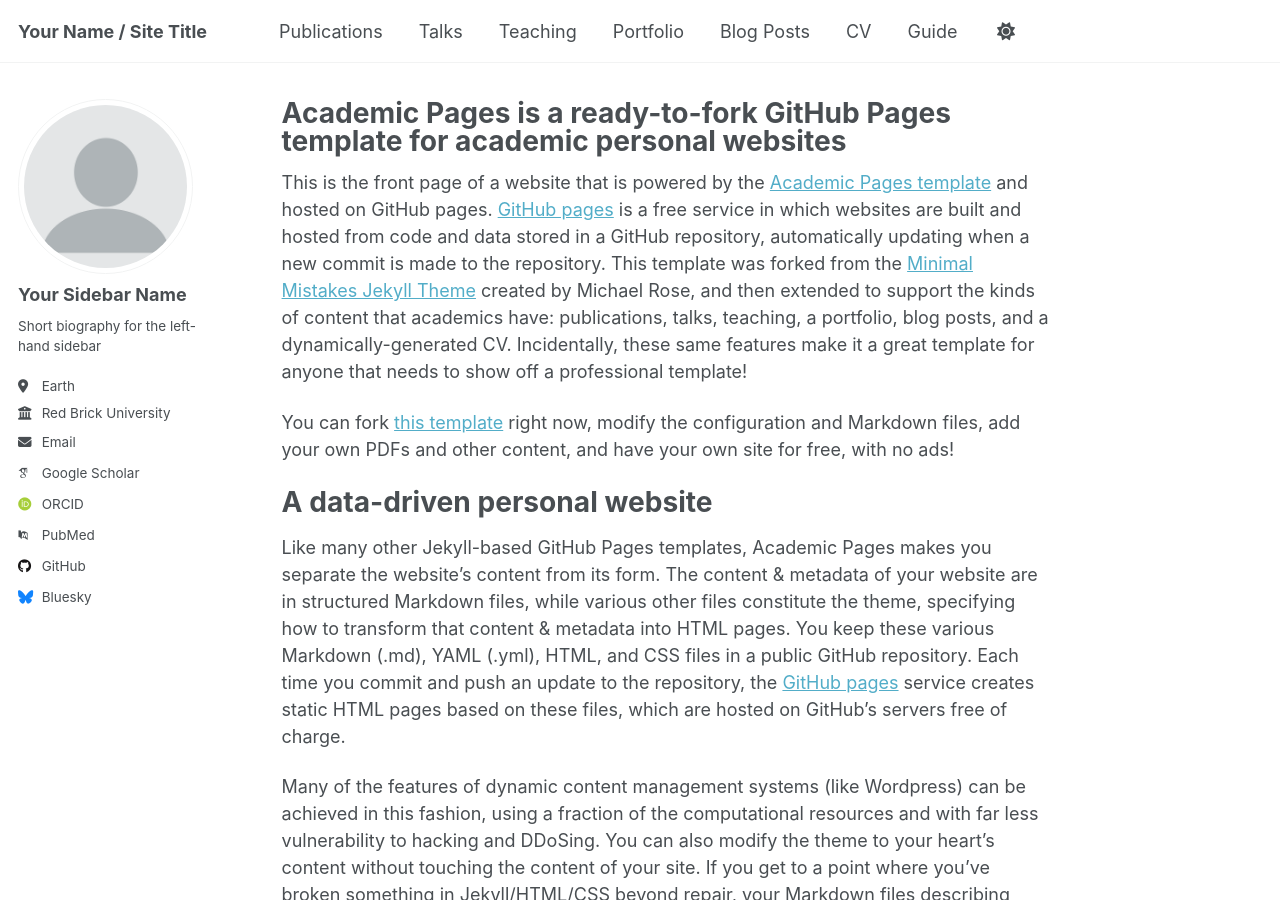
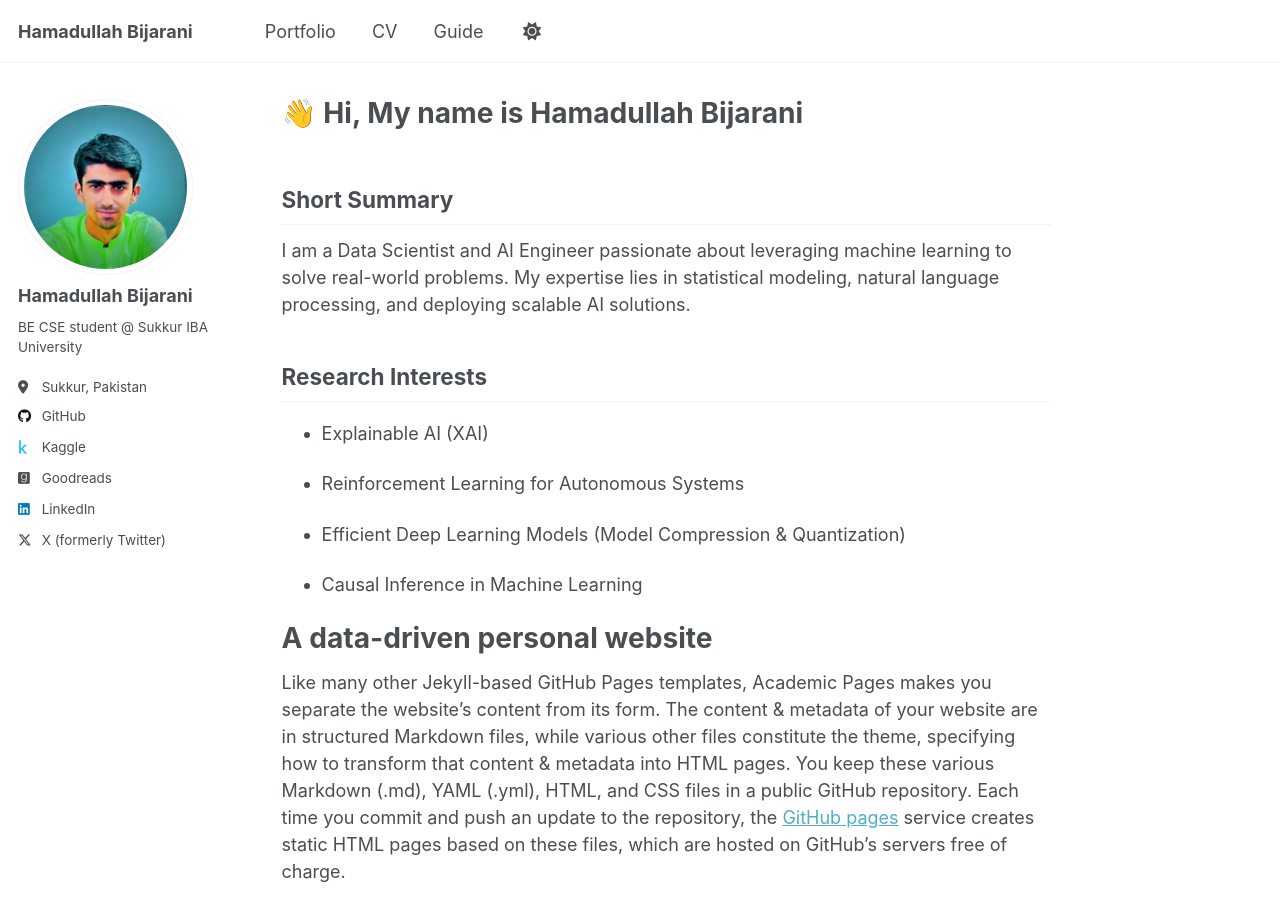
Before and after one commit to hamadbijarani/hamadbijarani.github.io, a Jekyll site: the page built from _pages/about.md, in a window 1280 px wide and 900 px high. Built offline with Jekyll 4.4.1, drawn with Linux system fonts in a browser that asks for light colours; some web fonts are replaced; a script that is not in the unit is left out; some of the changed text lies outside the part shown.

Commit message:
Modified some files.

```diff
--- a/_config.yml
+++ b/_config.yml
@@ -9,11 +9,11 @@
 # Basic Site Settings
 locale                   : "en-US"
 site_theme               : "default"
-title                    : "Your Name / Site Title"
+title                    : "Hamadullah Bijarani"
 title_separator          : "-"
-name                     : &name "Your Name"
+name                     : &name "Hamadullah Bijarani"
 description              : &description "personal description"
-url                      : https://academicpages.github.io # the base hostname & protocol for your site e.g. "https://[your GitHub username].github.io" or if you already have some other page hosted on Github then use "https://[your GitHub username].github.io/[Your Repo Name]"
+url                      : https://hamadbijarani.github.io # the base hostname & protocol for your site e.g. "https://[your GitHub username].github.io" or if you already have some other page hosted on Github then use "https://[your GitHub username].github.io/[Your Repo Name]"
 baseurl                  : "" # the subpath of your site, e.g. "/blog"
 repository               : "academicpages/academicpages.github.io"
 
@@ -22,24 +22,24 @@
 #               Additional customization can be done by editing /_includes/author-profile.html
 author:
   # Biographic information
-  avatar           : "profile.png"
-  name             : "Your Sidebar Name"
-  pronouns         : # example: "she/her"
-  bio              : "Short biography for the left-hand sidebar"
-  location         : "Earth"
-  employer         : "Red Brick University"
+  avatar           : profile.jpg
+  name             : "Hamadullah Bijarani"
+  pronouns         : # example: "he/him"
+  bio              : "BE CSE student @ Sukkur IBA University"
+  location         : "Sukkur, Pakistan"
+  employer         : #"Red Brick University"
   uri              : # URL
-  email            : "none@example.org"
+  email            : #"none@example.org"
 
   # Academic websites
   academia         : # URL
   arxiv            : # URL - Update with the correct link to your profile
-  googlescholar    : "https://scholar.google.com/citations?user=PS_CX0AAAAAJ"
+  googlescholar    : #"https://scholar.google.com/citations?user=PS_CX0AAAAAJ"
   inspire-hep      : # URL
   impactstory      : # URL
-  orcid            : "http://orcid.org/yourorcidurl"
+  orcid            : #"http://orcid.org/yourorcidurl"
   semantic         : # URL
-  pubmed           : "https://www.ncbi.nlm.nih.gov/pubmed/?term=john+snow"
+  pubmed           : #"https://www.ncbi.nlm.nih.gov/pubmed/?term=john+snow"
   researchgate     : # URL
   scopus           : # URL
 
@@ -47,22 +47,22 @@
   bitbucket        : # Username - Update with your username on the site
   codepen          : # Username
   dribbble         : # Username
-  github           : "academicpages"
-  kaggle           : # Username
+  github           : "hamadbijarani"
+  kaggle           : "hamadbij017"
   stackoverflow    : # User number or user number and name (i.e., use "1" or "1/jeff-atwood")
 
   # Social media
   artstation       : # Username
-  bluesky          : "bsky.app" # Replace this with you Bluesky username
+  bluesky          : #"bsky.app" # Replace this with you Bluesky username
   facebook         : # Username
   flickr           : # Username
   foursquare       : # Username
-  goodreads        : # Username
+  goodreads        : "hamadullahbijarani"
   google_plus      : # Username
   keybase          : # Username
   instagram        : # Username
   lastfm           : # Username
-  linkedin         : # Username
+  linkedin         : "hamadullah-bijarani"
   mastodon         : # URL
   medium           : # URL
   pinterest        : # Username
@@ -70,7 +70,7 @@
   steam            : # Username
   telegram         : # URL
   tumblr           : # Username
-  twitter          : # Username for X / Twitter
+  twitter          : "hamadbijarani01"
   vine             : # Username
   weibo            : # Username
   wikipedia        : # Username
--- a/_pages/about.md
+++ b/_pages/about.md
@@ -1,15 +1,28 @@
 ---
 permalink: /
-title: "Academic Pages is a ready-to-fork GitHub Pages template for academic personal websites"
+title: "👋 Hi, My name is Hamadullah Bijarani"
 author_profile: true
 redirect_from:
   - /about/
   - /about.html
 ---
 
-This is the front page of a website that is powered by the [Academic Pages template](https://github.com/academicpages/academicpages.github.io) and hosted on GitHub pages. [GitHub pages](https://pages.github.com) is a free service in which websites are built and hosted from code and data stored in a GitHub repository, automatically updating when a new commit is made to the repository. This template was forked from the [Minimal Mistakes Jekyll Theme](https://mmistakes.github.io/minimal-mistakes/) created by Michael Rose, and then extended to support the kinds of content that academics have: publications, talks, teaching, a portfolio, blog posts, and a dynamically-generated CV. Incidentally, these same features make it a great template for anyone that needs to show off a professional template!
+Short Summary
+------
+I am a Data Scientist and AI Engineer passionate about leveraging machine learning to solve real-world problems. My expertise lies in statistical modeling, natural language processing, and deploying scalable AI solutions.
 
- You can fork [this template](https://github.com/academicpages/academicpages.github.io) right now, modify the configuration and Markdown files, add your own PDFs and other content, and have your own site for free, with no ads!
+
+Research Interests
+------
+- Explainable AI (XAI)
+
+- Reinforcement Learning for Autonomous Systems
+
+- Efficient Deep Learning Models (Model Compression & Quantization)
+
+- Causal Inference in Machine Learning
+
+
 
 A data-driven personal website
 ======
```
Also changed, not shown: _data/navigation.yml (+8 -8 lines), _pages/markdown.md (+1 -1 lines), images/profile.jpg (added).
